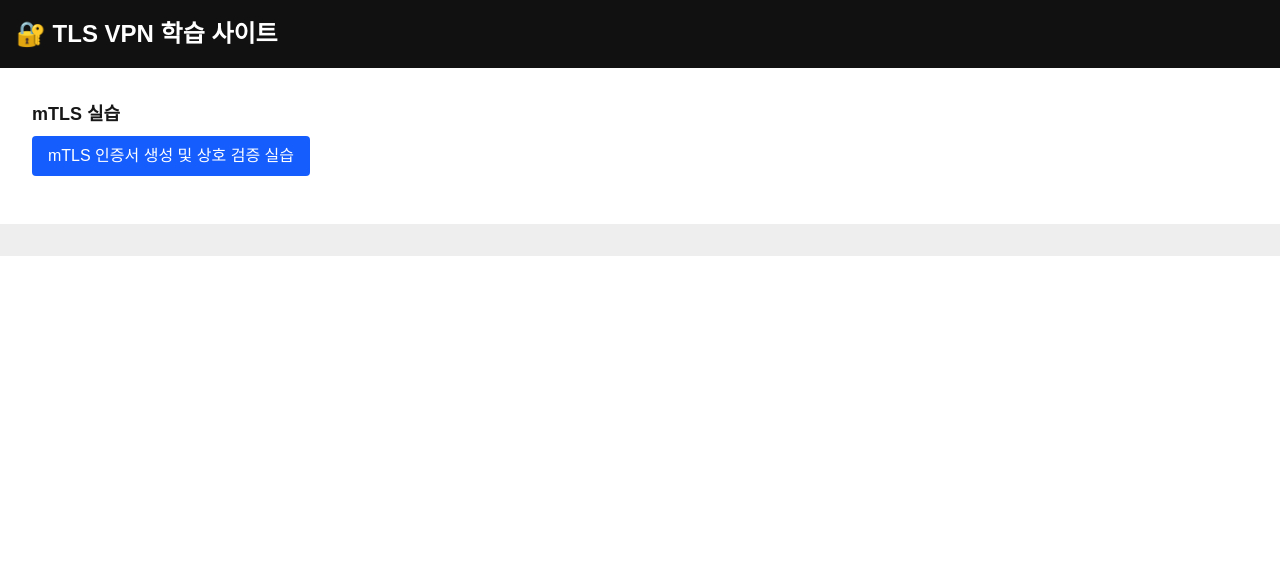
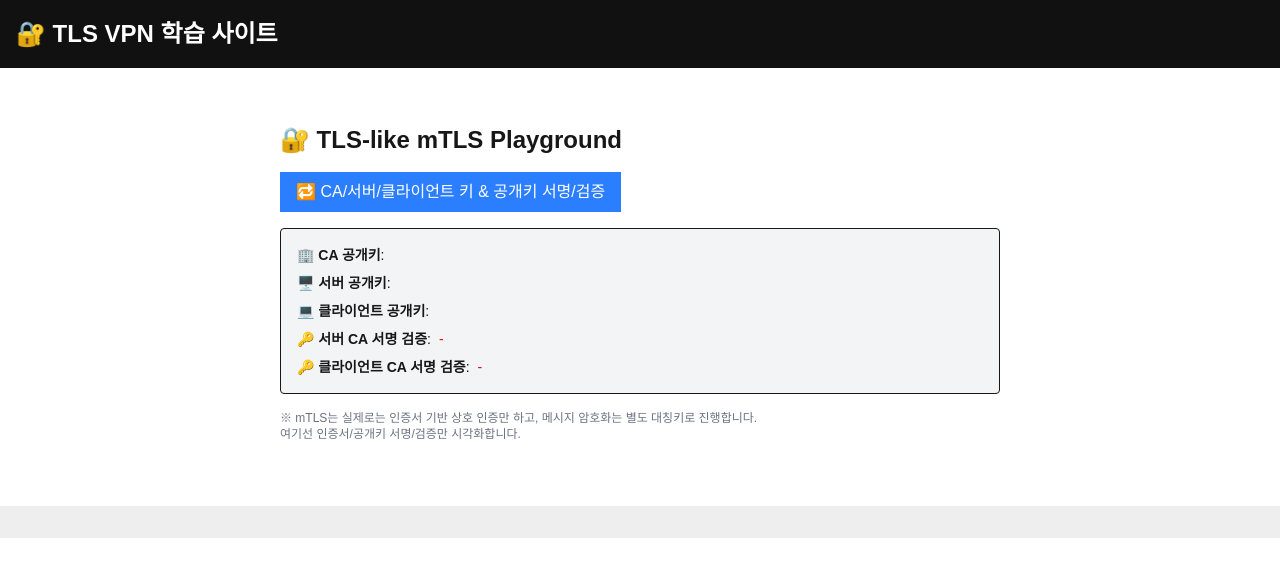
Before and after one commit to Rickyphantom/tls-vpn-demo, a Next.js app: page /lab/encryption/tls-mtls in a window 1280 px wide. Shown: the top 576 px of the page. Built offline with nearby package versions, Linux system fonts and the light colour scheme.

Commit message:
Update page.tsx

```diff
--- a/src/app/lab/encryption/tls-mtls/page.tsx
+++ b/src/app/lab/encryption/tls-mtls/page.tsx
@@ -1,59 +1,92 @@
 "use client";
 import { useState } from "react";
 
-export default function MtlsLab() {
-  const [result, setResult] = useState("");
+async function generateKeyPair() {
+  return await window.crypto.subtle.generateKey(
+    { name: "RSASSA-PKCS1-v1_5", modulusLength: 2048, publicExponent: new Uint8Array([1, 0, 1]), hash: "SHA-256" },
+    true,
+    ["sign", "verify"]
+  );
+}
 
-  const handleMtlsDemo = async () => {
+async function exportPublicKey(key: CryptoKey): Promise<string> {
+  const spki = await window.crypto.subtle.exportKey("spki", key);
+  return btoa(String.fromCharCode(...new Uint8Array(spki)));
+}
+
+export default function TLSClientMTLSPage() {
+  const [caPub, setCaPub] = useState("");
+  const [serverPub, setServerPub] = useState("");
+  const [clientPub, setClientPub] = useState("");
+  const [serverVerified, setServerVerified] = useState<string | null>(null);
+  const [clientVerified, setClientVerified] = useState<string | null>(null);
+  const [error, setError] = useState("");
+
+  const generateAll = async () => {
+    setError("");
+    setServerVerified(null);
+    setClientVerified(null);
+    setCaPub("");
+    setServerPub("");
+    setClientPub("");
     try {
-      // CA 키쌍 생성
-      const caKeyPair = await window.crypto.subtle.generateKey(
-        { name: "RSASSA-PKCS1-v1_5", modulusLength: 2048, publicExponent: new Uint8Array([1, 0, 1]), hash: "SHA-256" },
-        true,
-        ["sign", "verify"]
-      );
-      // 서버 키쌍 생성
-      const serverKeyPair = await window.crypto.subtle.generateKey(
-        { name: "RSASSA-PKCS1-v1_5", modulusLength: 2048, publicExponent: new Uint8Array([1, 0, 1]), hash: "SHA-256" },
-        true,
-        ["sign", "verify"]
-      );
-      // 클라이언트 키쌍 생성
-      const clientKeyPair = await window.crypto.subtle.generateKey(
-        { name: "RSASSA-PKCS1-v1_5", modulusLength: 2048, publicExponent: new Uint8Array([1, 0, 1]), hash: "SHA-256" },
-        true,
-        ["sign", "verify"]
-      );
-      // "인증서" 대신 공개키를 CA로 서명
-      const enc = new TextEncoder();
-      const serverPub = await window.crypto.subtle.exportKey("spki", serverKeyPair.publicKey);
-      const clientPub = await window.crypto.subtle.exportKey("spki", clientKeyPair.publicKey);
-      const serverSignature = await window.crypto.subtle.sign("RSASSA-PKCS1-v1_5", caKeyPair.privateKey, new Uint8Array(serverPub));
-      const clientSignature = await window.crypto.subtle.sign("RSASSA-PKCS1-v1_5", caKeyPair.privateKey, new Uint8Array(clientPub));
-      // 검증
-      const serverVerified = await window.crypto.subtle.verify("RSASSA-PKCS1-v1_5", caKeyPair.publicKey, serverSignature, new Uint8Array(serverPub));
-      const clientVerified = await window.crypto.subtle.verify("RSASSA-PKCS1-v1_5", caKeyPair.publicKey, clientSignature, new Uint8Array(clientPub));
-      setResult(
-        `서버 공개키(base64):\n${btoa(String.fromCharCode(...new Uint8Array(serverPub)))}\n` +
-        `클라이언트 공개키(base64):\n${btoa(String.fromCharCode(...new Uint8Array(clientPub)))}\n` +
-        `서버가 CA 서명 검증: ${serverVerified ? "성공" : "실패"}\n` +
-        `클라이언트가 CA 서명 검증: ${clientVerified ? "성공" : "실패"}`
-      );
+      const caKeyPair = await generateKeyPair();
+      const serverKeyPair = await generateKeyPair();
+      const clientKeyPair = await generateKeyPair();
+      const caPubB64 = await exportPublicKey(caKeyPair.publicKey);
+      const serverPubRaw = await window.crypto.subtle.exportKey("spki", serverKeyPair.publicKey);
+      const clientPubRaw = await window.crypto.subtle.exportKey("spki", clientKeyPair.publicKey);
+      const serverPubB64 = btoa(String.fromCharCode(...new Uint8Array(serverPubRaw)));
+      const clientPubB64 = btoa(String.fromCharCode(...new Uint8Array(clientPubRaw)));
+      setCaPub(caPubB64);
+      setServerPub(serverPubB64);
+      setClientPub(clientPubB64);
+      const serverSignature = await window.crypto.subtle.sign("RSASSA-PKCS1-v1_5", caKeyPair.privateKey, new Uint8Array(serverPubRaw));
+      const clientSignature = await window.crypto.subtle.sign("RSASSA-PKCS1-v1_5", caKeyPair.privateKey, new Uint8Array(clientPubRaw));
+      const serverVerified = await window.crypto.subtle.verify("RSASSA-PKCS1-v1_5", caKeyPair.publicKey, serverSignature, new Uint8Array(serverPubRaw));
+      const clientVerified = await window.crypto.subtle.verify("RSASSA-PKCS1-v1_5", caKeyPair.publicKey, clientSignature, new Uint8Array(clientPubRaw));
+      setServerVerified(serverVerified ? "성공" : "실패");
+      setClientVerified(clientVerified ? "성공" : "실패");
     } catch (e) {
-      setResult("에러 발생: " + (e instanceof Error ? e.message : String(e)));
+      setError("키/서명 오류: " + (e instanceof Error ? e.message : String(e)));
     }
   };
 
+  function shortKey(key: string) {
+    return key ? key.slice(0, 40) + "..." : "";
+  }
+
   return (
-    <div>
-      <h2 className="text-lg font-bold mb-2">mTLS 실습</h2>
+    <div className="p-6 max-w-screen-md mx-auto">
+      <h1 className="text-2xl font-bold mb-4">🔐 TLS-like mTLS Playground</h1>
       <button
-        className="px-4 py-2 bg-blue-600 text-white rounded hover:bg-blue-700"
-        onClick={handleMtlsDemo}
+        type="button"
+        className="mb-4 bg-blue-500 px-4 py-2 text-white"
+        onClick={generateAll}
       >
-        mTLS 인증서 생성 및 상호 검증 실습
+        🔁 CA/서버/클라이언트 키 & 공개키 서명/검증
       </button>
-      <pre className="mt-4 text-xs whitespace-pre-wrap">{result}</pre>
+      {error && <div className="text-red-500 mb-2">{error}</div>}
+      <div className="bg-gray-100 border p-4 mb-4 text-sm rounded">
+        <div className="mb-2">
+          🏢 <strong>CA 공개키</strong>: <span className="break-all">{shortKey(caPub)}</span>
+        </div>
+        <div className="mb-2">
+          🖥️ <strong>서버 공개키</strong>: <span className="break-all">{shortKey(serverPub)}</span>
+        </div>
+        <div className="mb-2">
+          💻 <strong>클라이언트 공개키</strong>: <span className="break-all">{shortKey(clientPub)}</span>
+        </div>
+        <div className="mb-2">
+          <span className="mr-2">🔑 <strong>서버 CA 서명 검증</strong>:</span>
+          <span className={serverVerified === "성공" ? "text-green-600" : "text-red-600"}>{serverVerified ?? "-"}</span>
+        </div>
+        <div>
+          <span className="mr-2">🔑 <strong>클라이언트 CA 서명 검증</strong>:</span>
+          <span className={clientVerified === "성공" ? "text-green-600" : "text-red-600"}>{clientVerified ?? "-"}</span>
+        </div>
+      </div>
+      <div className="text-gray-500 text-xs mb-2">※ mTLS는 실제로는 인증서 기반 상호 인증만 하고, 메시지 암호화는 별도 대칭키로 진행합니다.<br/>여기선 인증서/공개키 서명/검증만 시각화합니다.</div>
     </div>
   );
 }
```
